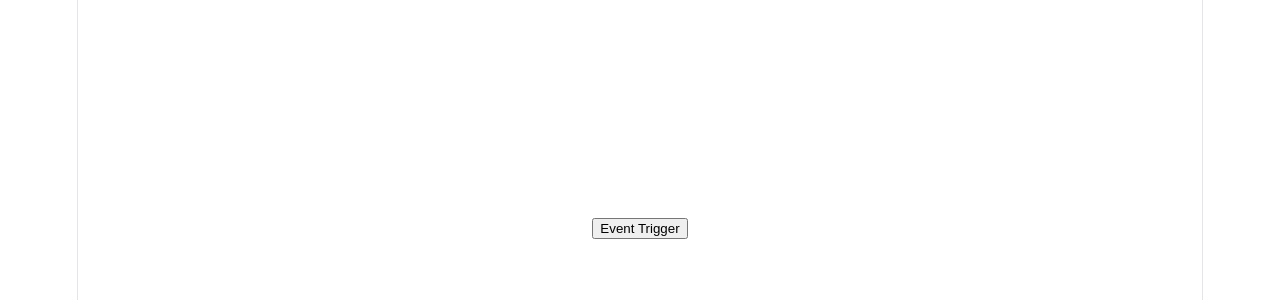
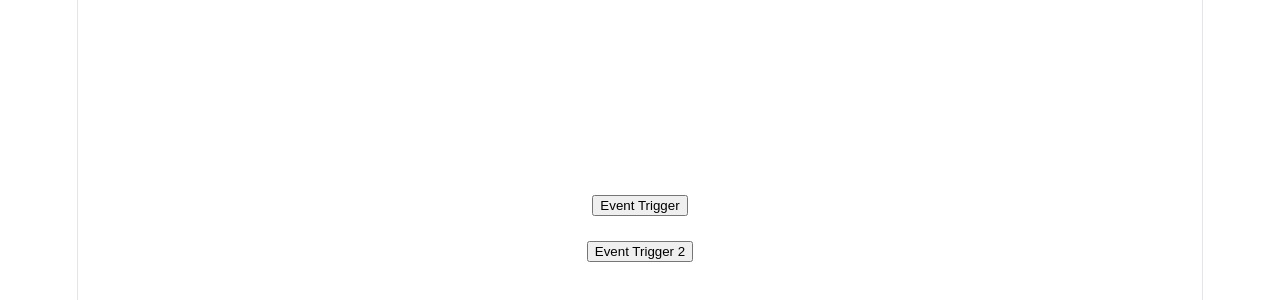
Before and after one commit to bradywinslow-cmyk/test-app-vite-npm, a React (Vite) app: page / in a window 1280 px wide. Shown: the part 172-472 px from the top of the page. Built offline with nearby package versions, Linux system fonts and the light colour scheme; what @sprig-technologies/sprig-browser would draw is missing.

Commit message:
add new event

```diff
--- a/src/App.jsx
+++ b/src/App.jsx
@@ -4,6 +4,10 @@ import { Sprig } from './main'
 
 function eventTriggerButtonClick() {
   Sprig.identifyAndTrack({eventName: 'eventTriggerButtonClick'});
+}
+
+function eventTriggerButtonClick2() {
+  Sprig.identifyAndTrack({eventName: 'eventTriggerButtonClick2'});
 }
 
 function App() {
@@ -17,6 +21,14 @@ function App() {
         >
           Event Trigger
         </button>
+
+        <button
+          type="button"
+          className="event-trigger-2"
+          onClick={eventTriggerButtonClick2}
+        >
+          Event Trigger 2
+        </button>
       </section>
     </>
   )
```
